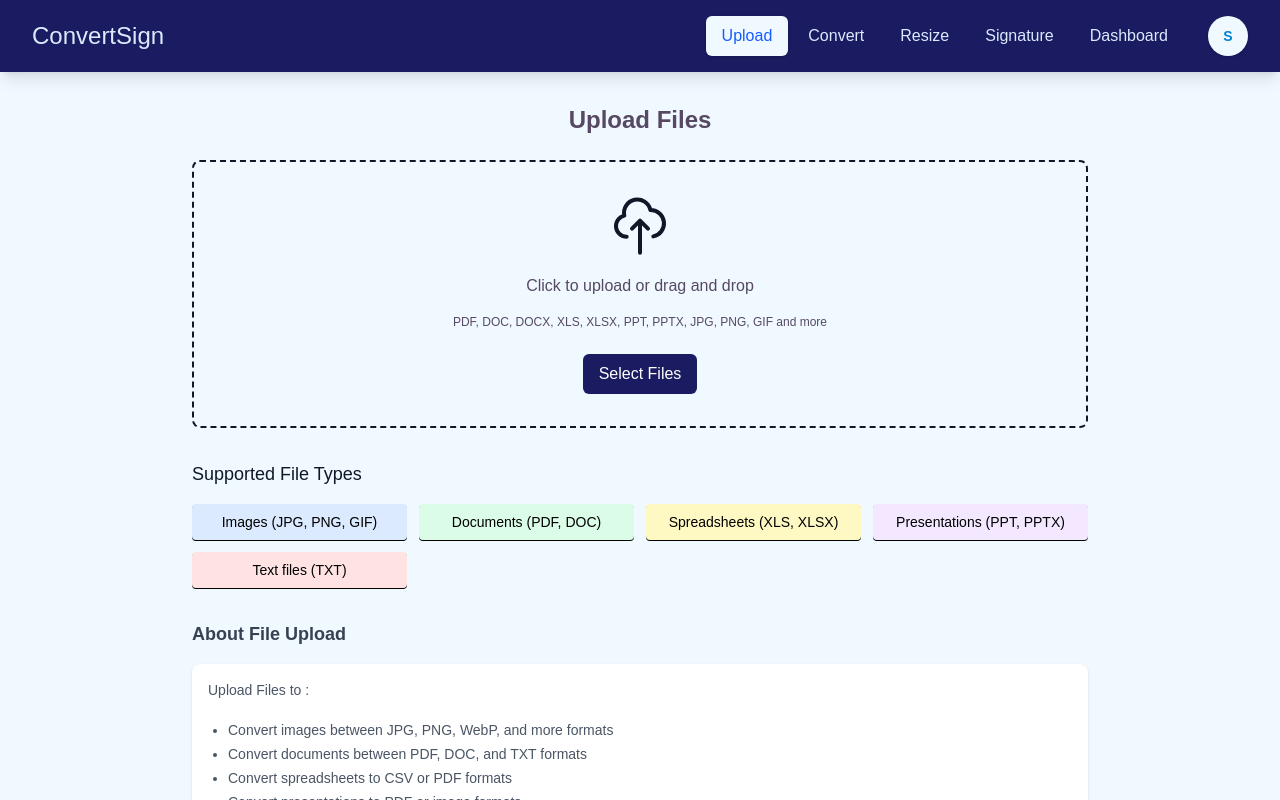
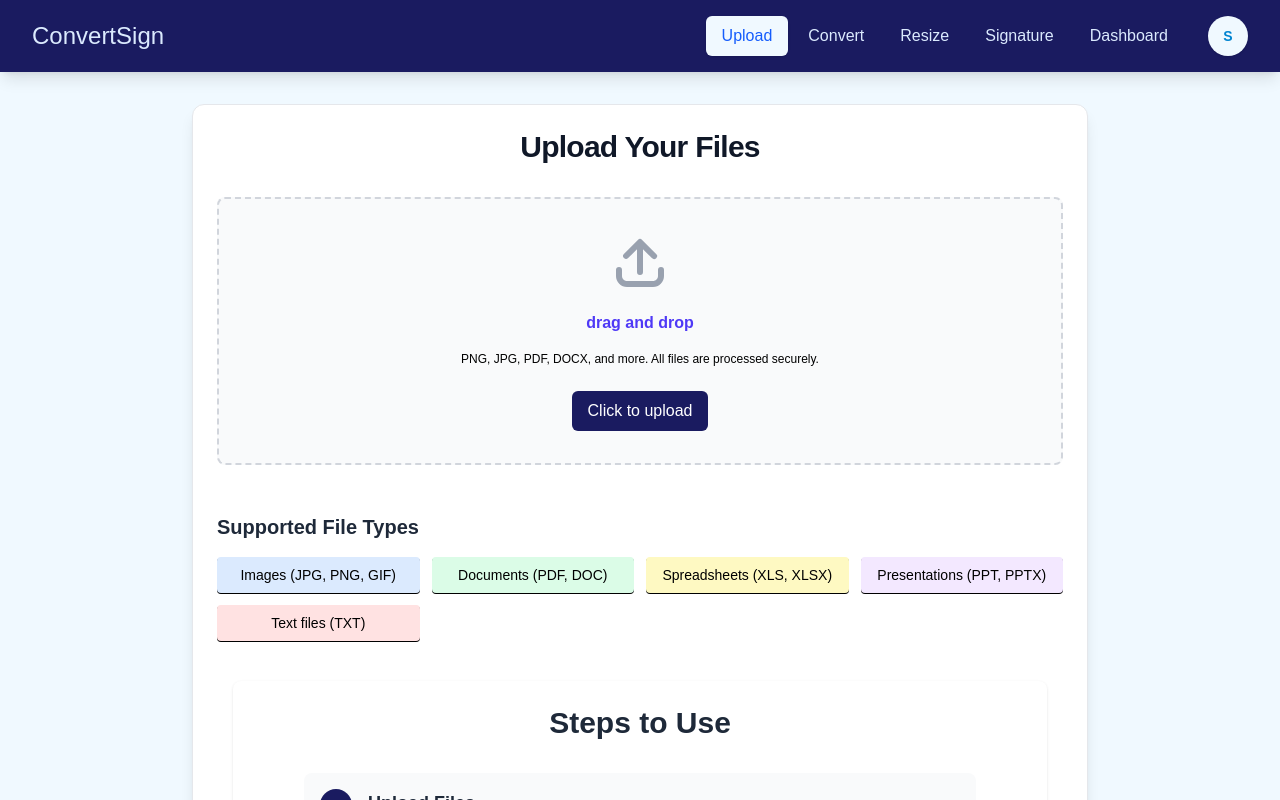
Before and after one commit to Venomanas/ConvertSign, a Next.js app: page / in a window 1280 px wide. Both pictures are taken after typing "Sample", "name@example.com", "Sample123", "Sample123" into the empty fields and a click on the button "Sign Up". Shown: the top 800 px of the page. Built offline with nearby package versions, Linux system fonts and the light colour scheme.

Commit message:
ui improved

```diff
--- a/src/components/Dashboard.tsx
+++ b/src/components/Dashboard.tsx
@@ -344,24 +344,24 @@ const DashboardContent = (): JSX.Element => {
       {/* Search and Filter Controls */}
       <div className="flex flex-col md:flex-row md:items-center justify-between gap-4 mb-6">
         <div className="relative flex-grow">
-          <div className="absolute inset-y-0 left-0 pl-3 flex items-center pointer-events-none">
-            <MagnifyingGlassIcon className="h-5 w-5 text-gray-400" />
+          <div className="absolute inset-y-0 left-0 pl-3 flex items-center pointer-events-none ">
+            <MagnifyingGlassIcon className="h-5 w-5 text-blue-500" />
           </div>
           <input
             type="text"
             value={searchQuery}
             onChange={e => setSearchQuery(e.target.value)}
             placeholder="Search files..."
-            className="block w-full rounded-md border-gray-300 pl-10 pr-3 py-2 text-sm placeholder-gray-400 focus:border-indigo-500 focus:ring-indigo-500 sm:text-sm"
+            className="block w-full rounded-md border-red-800 pl-10 pr-3 py-2 text-sm placeholder-gray-800 focus:border-indigo-500 focus:ring-indigo-500 sm:text-sm text-black"
           />
         </div>
         <div className="flex items-center gap-2">
-          <span className="text-sm text-gray-700">Sort by:</span>
+          <span className="text-sm text-gray-900">Sort by:</span>
           <div className="flex items-center space-x-2">
             <select
               value={sortBy}
               onChange={e => setSortBy(e.target.value as SortBy)}
-              className="block w-full rounded-md border-gray-300 py-2 pl-3 pr-8 text-sm focus:border-indigo-500 focus:ring-indigo-500"
+              className="block w-full rounded-md border-gray-900 py-2 pl-3 pr-8 text-sm focus:border-indigo-500 focus:ring-indigo-500 text-black"
             >
               <option value="dateAdded">Date</option>
               <option value="name">Name</option>
--- a/src/components/FileUploader.tsx
+++ b/src/components/FileUploader.tsx
@@ -3,6 +3,7 @@
 import React, { useState, useRef, DragEvent, ChangeEvent } from "react";
 import { useFileContext } from "../context/FileContext";
 import { fileToBase64 } from "../utils/fileUtils";
+import { ArrowUpTrayIcon } from "@heroicons/react/16/solid";
 
 const FileUploader: React.FC = () => {
   const { addFile } = useFileContext();
@@ -135,53 +136,41 @@ const FileUploader: React.FC = () => {
   ];
 
   return (
-    <div className="max-w-4xl mx-auto">
-      <h2
-        className="text-2xl mb-6 text-center
-      font-extrabold font-stretch-condensed text-[#574964]"
-      >
-        Upload Files
+    <div className="max-w-4xl mx-auto p-6 bg-white rounded-xl shadow-lg border border-gray-200">
+      <h2 className="text-3xl font-bold tracking-tight text-gray-900 text-center mb-8 ">
+        Upload Your Files
       </h2>
 
       <div
         className={`border-2 border-dashed rounded-lg p-8 ${
-          dragActive ? "border-[#574964]" : "border-gray-900"
+          dragActive
+            ? "border-indigo-500 bg-indigo-50"
+            : "border-gray-300 bg-gray-50"
         } transition-all duration-200 flex flex-col items-center justify-center`}
         onDragEnter={handleDrag}
         onDragLeave={handleDrag}
         onDragOver={handleDrag}
         onDrop={handleDrop}
       >
-        <svg
-          className={`w-16 h-16 mb-4 ${
-            dragActive ? "text-blue-500" : "text-gray-900"
-          }`}
-          fill="none"
-          stroke="currentColor"
-          viewBox="0 0 24 24"
-          xmlns="http://www.w3.org/2000/svg"
-        >
-          <path
-            strokeLinecap="round"
-            strokeLinejoin="round"
-            strokeWidth={1.5}
-            d="M7 16a4 4 0 01-.88-7.903A5 5 0 1115.9 6L16 6a5 5 0 011 9.9M15 13l-3-3m0 0l-3 3m3-3v12"
+        <div className="flex flex-col items-center justify-center text-center">
+          <ArrowUpTrayIcon
+            className={`w-16 h-16 mb-4 transition-colors duration-200 ${
+              dragActive ? "text-indigo-600" : "text-gray-400"
+            }`}
           />
-        </svg>
-
-        <p className="mb-2 text-[#574964] text-center">
-          <span className="font-medium">Click to upload</span> or drag and drop
-        </p>
-        <p className="text-xs text-[#574964] mb-4 text-center font-stretch-condensed p-2 ">
-          PDF, DOC, DOCX, XLS, XLSX, PPT, PPTX, JPG, PNG, GIF and more
-        </p>
-
+          <p className="mb-2 text-black text-center">
+            <span className="font-semibold text-indigo-600">drag and drop</span>{" "}
+          </p>
+          <p className="text-xs max-w-sm text-black mb-4 text-center p-2 ">
+            PNG, JPG, PDF, DOCX, and more. All files are processed securely.
+          </p>
+        </div>
         <button
           onClick={handleButtonClick}
-          className="px-4 py-2 bg-[#1a1b60] text-white hover:text-[#1a1b60] rounded-md hover:bg-sky-200 focus:outline-none focus:ring-2 focus:ring-white focus:ring-opacity-50 transition-colors"
+          className="px-4 py-2 bg-[#1a1b60] text-white hover:text-[#1a1b60] rounded-md hover:bg-sky-200 focus:outline-none focus:ring-2 focus:ring-white focus:ring-opacity-50 transition-colors "
           disabled={isUploading}
         >
-          {isUploading ? "Uploading..." : "Select Files"}
+          {isUploading ? "Uploading..." : "Click to upload "}
         </button>
 
         <input
@@ -197,7 +186,7 @@ const FileUploader: React.FC = () => {
         <div className="mt-6">
           <div className="w-full bg-gray-200 rounded-full h-2.5">
             <div
-              className="bg-emerald-400 h-2.5 rounded-full transition-all duration-300"
+              className="bg-blue-400 h-2.5 rounded-full transition-all duration-300"
               style={{ width: `${uploadProgress}%` }}
             ></div>
           </div>
@@ -207,8 +196,8 @@ const FileUploader: React.FC = () => {
         </div>
       )}
 
-      <div className="mt-8">
-        <h3 className="text-lg font-stretch-condensed mb-4 text-gray-900">
+      <div className="mt-12">
+        <h3 className="text-xl font-bold text-gray-800 mb-4">
           Supported File Types
         </h3>
         <div className="grid grid-cols-2 sm:grid-cols-3 md:grid-cols-4 gap-3 text-sm ">
@@ -231,23 +220,6 @@ const FileUploader: React.FC = () => {
       </div>
 
       <div className="mt-8">
-        <h2 className="text-lg font-semibold mb-4 text-gray-700">
-          About File Upload
-        </h2>
-        <div className="bg-white p-4 rounded-lg text-sm text-gray-600 shadow-sm">
-          <h3>Upload Files to : </h3>
-          <br />
-          <ul className="list-disc pl-5 mb-2 space-y-1">
-            <li>Convert images between JPG, PNG, WebP, and more formats</li>
-            <li>Convert documents between PDF, DOC, and TXT formats</li>
-            <li>Convert spreadsheets to CSV or PDF formats</li>
-            <li>Convert presentations to PDF or image formats</li>
-          </ul>
-          <br />
-          <p>
-            All conversions are processed securely and your files are never
-            stored permanently.
-          </p>
           <h3 className="font-bold m-2 p-2 text-purple-600/70">
             <div className={`how-to-use bg-white rounded-lg p-6 shadow-sm `}>
               <h2 className="section-title text-2xl md:text-3xl font-bold text-gray-800 mb-8 text-center">
@@ -277,15 +249,14 @@ const FileUploader: React.FC = () => {
 
               <div className="security-note mt-8 p-4 bg-green-50 border border-green-200/80 rounded-lg">
                 <p className="text-green-800/80 text-center font-medium">
-                  All files are temporarily stored in our secure dashboard and
-                  automatically deleted after 24 hours.
+                  All files are temporarily stored in your dashboard .
                 </p>
               </div>
             </div>
           </h3>
         </div>
       </div>
-    </div>
+
   );
 };
 export default FileUploader;
--- a/src/components/ImageResizer.tsx
+++ b/src/components/ImageResizer.tsx
@@ -7,7 +7,13 @@ import React, {
   useCallback,
   Fragment,
 } from "react";
-import { Dialog, Transition } from "@headlessui/react";
+import {
+  Dialog,
+  DialogPanel,
+  DialogTitle,
+  Transition,
+  TransitionChild,
+} from "@headlessui/react";
 import {
   CheckCircleIcon,
   XMarkIcon,
@@ -17,7 +23,7 @@ import {
   ArrowPathIcon,
   ArrowDownTrayIcon,
 } from "@heroicons/react/24/outline";
-import Image from "next/image";
+// import Image from "next/image";
 
 // Define the file object interface
 export interface FileObject {
@@ -26,8 +32,8 @@ export interface FileObject {
   type: string;
   size: number;
   base64: string;
-  width?: number; // Added for new dimensions
-  height?: number; // Added for new dimensions
+  width?: number;
+  height?: number;
 }
 
 export interface ImageResizerProps {
@@ -44,6 +50,15 @@ const fileToBase64 = (file: File) => {
     reader.onerror = error => reject(error);
     reader.readAsDataURL(file);
   });
+};
+
+// Fix malformed base64 strings
+const fixBase64String = (base64: string): string => {
+  // Ensure proper base64 format with comma after "base64"
+  if (base64.includes("base64") && !base64.includes("base64,")) {
+    return base64.replace("base64", "base64,");
+  }
+  return base64;
 };
 
 const ImageResizer: React.FC<ImageResizerProps> = ({
@@ -105,8 +120,10 @@ const ImageResizer: React.FC<ImageResizerProps> = ({
       setIsLoading(false);
     };
 
+    // Fix the base64 string before setting as src
+    const fixedBase64 = fixBase64String(file.base64);
     image.crossOrigin = "anonymous";
-    image.src = file.base64;
+    image.src = fixedBase64;
   }, [file]);
 
   // Update the canvas preview when dimensions change
@@ -258,7 +275,7 @@ const ImageResizer: React.FC<ImageResizerProps> = ({
                   max="10000"
                   value={width}
                   onChange={handleWidthChange}
-                  className="w-full px-3 py-2 border border-gray-300 rounded-lg focus:outline-none focus:ring-2 focus:ring-blue-500 transition-shadow"
+                  className="w-full px-3 py-2 border border-gray-300 rounded-lg focus:outline-none focus:ring-2 focus:ring-blue-500 transition-shadow text-black"
                 />
               </div>
 
@@ -272,7 +289,7 @@ const ImageResizer: React.FC<ImageResizerProps> = ({
                   max="10000"
                   value={height}
                   onChange={handleHeightChange}
-                  className="w-full px-3 py-2 border border-gray-300 rounded-lg focus:outline-none focus:ring-2 focus:ring-blue-500 transition-shadow"
+                  className="w-full px-3 py-2 border border-gray-300 rounded-lg focus:outline-none focus:ring-2 focus:ring-blue-500 transition-shadow text-black"
                 />
               </div>
 
@@ -305,7 +322,7 @@ const ImageResizer: React.FC<ImageResizerProps> = ({
             <div className="flex flex-col sm:flex-row gap-3">
               <button
                 onClick={onCancel}
-                className="flex-1 py-3 px-6 rounded-xl border border-gray-300 text-gray-800 font-semibold shadow-sm hover:bg-gray-100 transition-all"
+                className="flex-1 py-3 px-6 rounded-xl border border-gray-300 text-gray-800 font-semibold shadow-sm hover:bg-indigo-100 transition-all"
               >
                 Cancel
               </button>
@@ -336,7 +353,8 @@ const ImageResizer: React.FC<ImageResizerProps> = ({
           </div>
           <div className="relative w-full h-auto max-h-[400px] overflow-hidden rounded-lg">
             {preview ? (
-              <Image
+              // Use regular img tag for base64 images instead of Next.js Image
+              <img
                 src={preview}
                 alt="Resized preview"
                 className="w-full h-auto object-contain"
@@ -368,12 +386,13 @@ export default function App() {
     if (selectedFile) {
       try {
         const base64 = await fileToBase64(selectedFile);
+        const fixedBase64 = fixBase64String(base64);
         const newFileObject: FileObject = {
           id: crypto.randomUUID(),
           name: selectedFile.name,
           type: selectedFile.type,
           size: selectedFile.size,
-          base64: base64,
+          base64: fixedBase64,
         };
         setFile(newFileObject);
         setResizedFile(null); // Clear previous resized file
@@ -441,8 +460,7 @@ export default function App() {
       )}
 
       <Transition appear show={isModalOpen} as={Fragment}>
-        <Dialog as="div" className="relative z-10" onClose={closeModal}>
-          <Transition.Child
+        <TransitionChild
           as={Fragment}
           enter="ease-out duration-300"
           enterFrom="opacity-0"
@@ -452,11 +470,12 @@ export default function App() {
           leaveTo="opacity-0"
         >
           <div className="fixed inset-0 bg-black/30" />
-          </Transition.Child>
+        </TransitionChild>
 
+        <Dialog as="div" className="relative z-10" onClose={closeModal}>
           <div className="fixed inset-0 overflow-y-auto">
             <div className="flex min-h-full items-center justify-center p-4 text-center">
-              <Transition.Child
+              <TransitionChild
                 as={Fragment}
                 enter="ease-out duration-300"
                 enterFrom="opacity-0 scale-95"
@@ -465,14 +484,14 @@ export default function App() {
                 leaveFrom="opacity-100 scale-100"
                 leaveTo="opacity-0 scale-95"
               >
-                <Dialog.Panel className="w-full max-w-md transform overflow-hidden rounded-2xl bg-white p-6 text-left align-middle shadow-xl transition-all">
-                  <Dialog.Title
+                <DialogPanel className="w-full max-w-md transform overflow-hidden rounded-2xl bg-white p-6 text-left align-middle shadow-xl transition-all">
+                  <DialogTitle
                     as="h3"
                     className="text-lg font-medium leading-6 text-gray-900 flex items-center gap-2"
                   >
                     <CheckCircleIcon className="w-6 h-6 text-green-500" />
                     Image Resized!
-                  </Dialog.Title>
+                  </DialogTitle>
                   <div className="mt-2">
                     {resizedFile && (
                       <div className="text-sm text-gray-500">
@@ -480,10 +499,12 @@ export default function App() {
                         <p className="font-semibold text-gray-700">
                           {resizedFile.name}
                         </p>
-                        <Image
+                        {/* Use regular img tag for base64 images */}
+                        <img
                           src={resizedFile.base64}
                           alt="Resized Image"
                           className="mt-4 max-w-full h-auto rounded-lg shadow-sm"
+                          style={{ maxHeight: "380px" }}
                         />
                         <div className="mt-4 text-xs text-gray-500">
                           <p>
@@ -515,8 +536,8 @@ export default function App() {
                       Got it!
                     </button>
                   </div>
-                </Dialog.Panel>
-              </Transition.Child>
+                </DialogPanel>
+              </TransitionChild>
             </div>
           </div>
         </Dialog>
```
Lines whose indentation alone changed are shown as unchanged.
